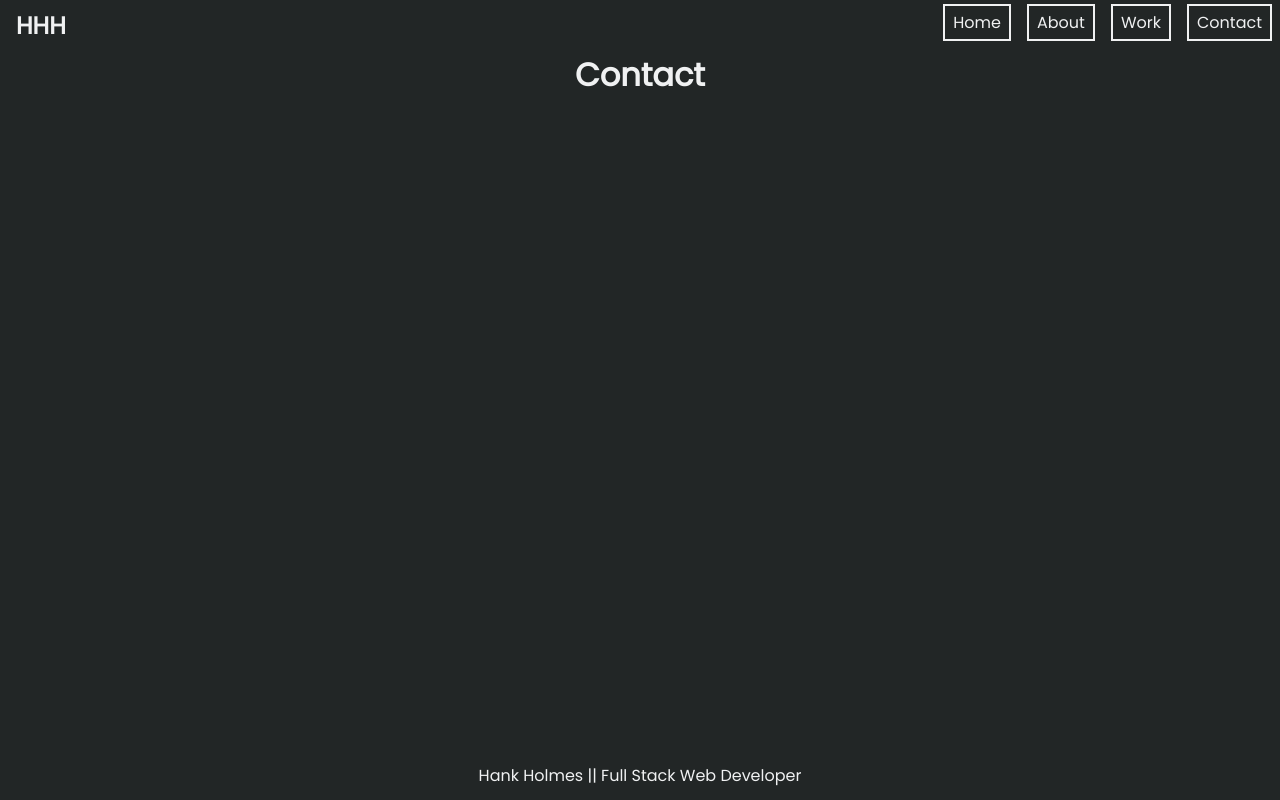
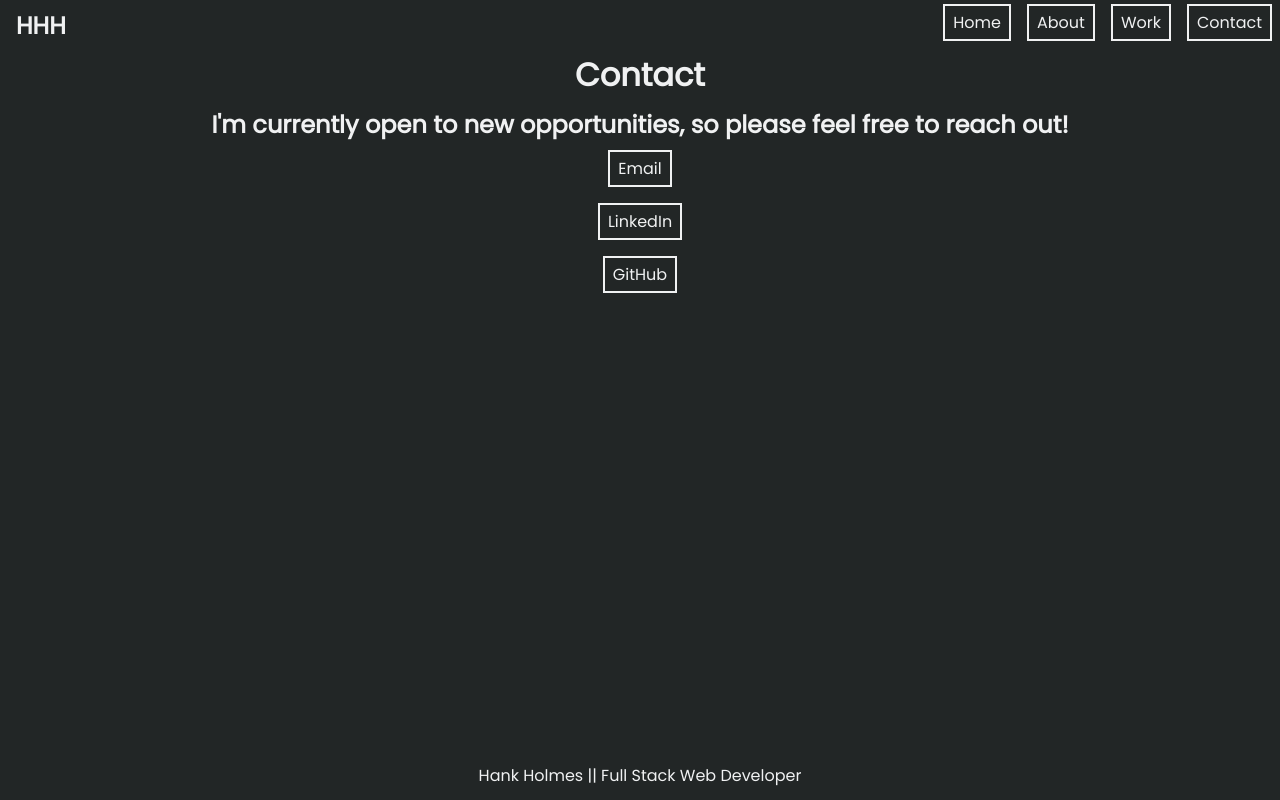
Before and after one commit to HHH-603/V2-Portfolio, a React (Create React App) app: page /contact in a window 1280 px wide. Built offline with nearby package versions, Linux system fonts and the light colour scheme.

Commit message:
Added the contents of the contact page.

```diff
--- a/src/pages/contact/index.js
+++ b/src/pages/contact/index.js
@@ -4,6 +4,7 @@ import Header from '../../components/Header';
 import HeaderContainer from '../../components/HeaderContainer';
 import Navbar from '../../components/navbar';
 import PageWrapper from '../../components/PageWrapper';
+import PageDescription from '../../components/PageDescription';
 import './style.css';
 
 const About = () => {
@@ -12,8 +13,14 @@ const About = () => {
             <Navbar />
             <HeaderContainer>
                 <Header>Contact</Header>
+                <PageDescription>I'm currently open to new opportunities, so please feel free to reach out!</PageDescription>
             </HeaderContainer>
             <PageWrapper>
+                <div className="contact-links-container">
+                    <a className="contact-link" href="mailto:hholmes726@gmail.com">Email</a>
+                    <a className="contact-link" href="https://www.linkedin.com/in/henryhamiltonholmes/">LinkedIn</a>
+                    <a className="contact-link" href="https://github.com/HHH-603">GitHub</a>
+                </div>
             </PageWrapper>
             <Footer />
         </>
--- a/src/pages/contact/style.css
+++ b/src/pages/contact/style.css
@@ -0,0 +1,21 @@
+.contact-links-container {
+    display: flex;
+    flex-flow: column wrap;
+    align-items: center;
+    justify-content: center;
+}
+
+.contact-link {
+    text-decoration: none;
+    margin: .5rem;
+    padding: .25rem .5rem;
+    color: #F0F1F2;
+    border: .15rem solid #F0F1F2;
+    transition: all 100ms ease-in;
+}
+
+.contact-link:hover,
+.contact-link:focus {
+    background-color: #F0F1F2;
+    color: #222626;
+}
```
